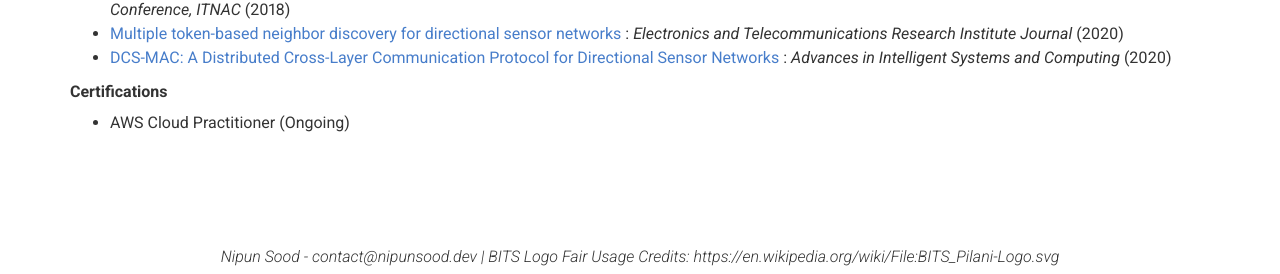
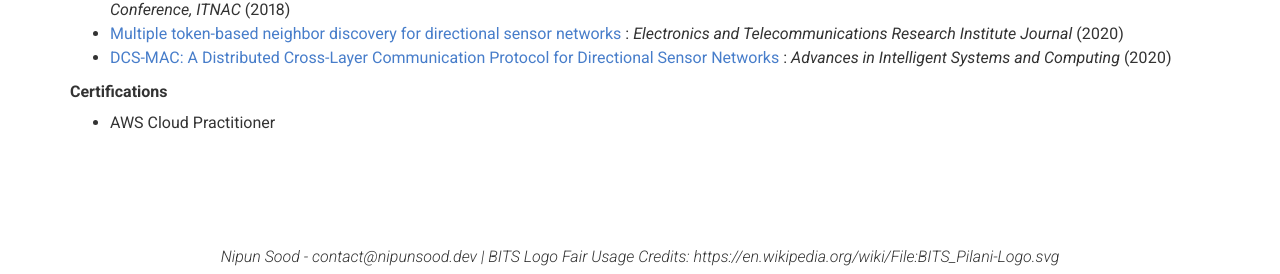
Before and after one commit to Speeeddy/minimal-website-static, a Jekyll site: the page built from index.md, in a window 1280 px wide and 900 px high, scrolled down 1870 px. Shown: the part 623-897 px from the top of the window. Built offline with Jekyll 4.4.1, drawn with Linux system fonts in a browser that asks for light colours; nearby versions of some CDN libraries.

Commit message:
Certification complete

```diff
--- a/_config.yml
+++ b/_config.yml
@@ -70,7 +70,7 @@ more_content: | # this will include new lines to allow paragraphs
 
 
   **Certifications**
-  - AWS Cloud Practitioner (Ongoing)
+  - AWS Cloud Practitioner
 
 # Footer
 footer_show_references: false
```
